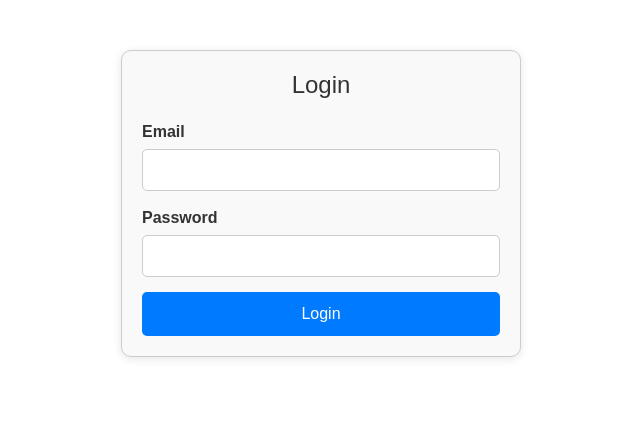
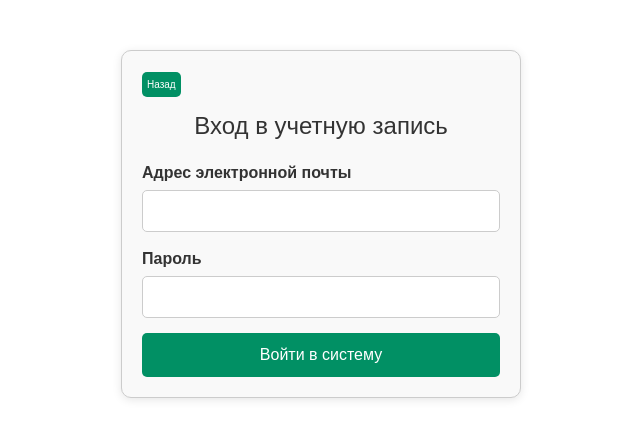
Before and after one commit to Bayelbek/IKTZAP, a React (Create React App) app: page /LoginForm in a window 1280 px wide. Shown: the top 438 px of the page, without its empty margins (319-959 px from the left). Built offline with nearby package versions, Linux system fonts and the light colour scheme; a web font is replaced by a local one.

Commit message:
кнопка назад добавлен

```diff
--- a/src/components/LoginForm/index.js
+++ b/src/components/LoginForm/index.js
@@ -1,5 +1,7 @@
 import React, { useState } from 'react';
 import '../../css/pages/LoginForm/loginForm.css'; // Импортируем стили
+import { useNavigate } from 'react-router-dom';
+
 
 function LoginForm() {
   const [formData, setFormData] = useState({
@@ -9,6 +11,12 @@ function LoginForm() {
 
   const [errors, setErrors] = useState({});
   const [submitted, setSubmitted] = useState(false);
+  const navigate = useNavigate();
+
+  const handleBackClick = () => {
+    navigate(-1); // Возвращает на предыдущую страницу
+  };
+
 
   const handleChange = (e) => {
     const { name, value } = e.target;
@@ -22,13 +30,13 @@ function LoginForm() {
     const errors = {};
 
     if (!formData.email.trim()) {
-      errors.email = 'Email is required';
+      errors.email = 'Требуется электронная почта';
     } else if (!/\S+@\S+\.\S+/.test(formData.email)) {
-      errors.email = 'Email is invalid';
+      errors.email = 'Электронный адрес недействителен';
     }
 
     if (!formData.password) {
-      errors.password = 'Password is required';
+      errors.password = 'Требуется пароль';
     }
 
     return errors;
@@ -41,20 +49,23 @@ function LoginForm() {
 
     if (Object.keys(errors).length === 0) {
       setSubmitted(true);
-      console.log('Form submitted:', formData);
+      console.log('Представленная форма:', formData);
       // Здесь можно добавить логику для отправки данных на сервер
     }
   };
 
   return (
     <div className='loginForm'>
-      <h2 className='title'>Login</h2>
+      <button onClick={handleBackClick} className='buttonStyle'>
+      Назад
+        </button>
+      <h2 className='title'>Вход в учетную запись</h2>
       {submitted ? (
-        <p className='successMessage'>Login successful!</p>
+        <p className='successMessage'>Вход в систему успешно выполнен!</p>
       ) : (
         <form onSubmit={handleSubmit}>
           <div className='formGroup'>
-            <label className='label'>Email</label>
+            <label className='label'>Адрес электронной почты</label>
             <input
               type="email"
               name="email"
@@ -65,7 +76,7 @@ function LoginForm() {
             {errors.email && <p className='error'>{errors.email}</p>}
           </div>
           <div className='formGroup'>
-            <label className='label'>Password</label>
+            <label className='label'>Пароль</label>
             <input
               type="password"
               name="password"
@@ -75,7 +86,7 @@ function LoginForm() {
             />
             {errors.password && <p className='error'>{errors.password}</p>}
           </div>
-          <button type="submit" className='submitButton'>Login</button>
+          <button type="submit" className='submitButton'>Войти в систему</button>
         </form>
       )}
     </div>
--- a/src/components/Register/index.js
+++ b/src/components/Register/index.js
@@ -1,5 +1,6 @@
 import React, { useState } from 'react';
 import  '../../css/pages/RegistrationForm/registration.css';
+import { useNavigate } from 'react-router-dom';
 
 function Registration() {
     const [formData, setFormData] = useState({
@@ -11,6 +12,11 @@ function Registration() {
 
     const [errors, setErrors] = useState({});
     const [submitted, setSubmitted] = useState(false);
+    const navigate = useNavigate();
+
+    const handleBackClick = () => {
+      navigate(-1); // Возвращает на предыдущую страницу
+    };
 
     const handleChange = (e) => {
       const { name, value } = e.target;
@@ -24,23 +30,23 @@ function Registration() {
       const errors = {};
 
       if (!formData.username.trim()) {
-        errors.username = 'Username is required';
+        errors.username = 'Имя пользователя является обязательным';
       }
 
       if (!formData.email.trim()) {
-        errors.email = 'Email is required';
+        errors.email = 'Требуется электронная почта';
       } else if (!/\S+@\S+\.\S+/.test(formData.email)) {
-        errors.email = 'Email is invalid';
+        errors.email = 'Электронный адрес недействителен';
       }
 
       if (!formData.password) {
-        errors.password = 'Password is required';
+        errors.password = 'Требуется пароль';
       } else if (formData.password.length < 6) {
-        errors.password = 'Password must be at least 6 characters';
+        errors.password = 'Пароль должен содержать не менее 6 символов';
       }
 
       if (formData.password !== formData.confirmPassword) {
-        errors.confirmPassword = 'Passwords do not match';
+        errors.confirmPassword = 'Пароль не совпадает';
       }
 
       return errors;
@@ -53,19 +59,22 @@ function Registration() {
 
       if (Object.keys(errors).length === 0) {
         setSubmitted(true);
-        console.log('Form submitted:', formData);
+        console.log('Представленная форма:', formData);
       }
     };
 
     return (
       <div className='registrationForm'>
-        <h2 className='title'>Sign Up</h2>
+        <button onClick={handleBackClick} className='buttonStyle'>
+        Назад
+        </button>
+        <h2 className='title'>Регистрация</h2>
         {submitted ? (
-          <p className='successMessage'>Registration successful!</p>
+          <p className='successMessage'>Регистрация прошла успешно!</p>
         ) : (
           <form onSubmit={handleSubmit}>
             <div className='formGroup'>
-              <label className='label'>Username</label>
+              <label className='label'>Имя пользователя</label>
               <input
                 type="text"
                 name="username"
@@ -76,7 +85,7 @@ function Registration() {
               {errors.username && <p className='error'>{errors.username}</p>}
             </div>
             <div className='formGroup'>
-              <label className='label'>Email</label>
+              <label className='label'>Электронная почта</label>
               <input
                 type="email"
                 name="email"
@@ -87,7 +96,7 @@ function Registration() {
               {errors.email && <p className='error'>{errors.email}</p>}
             </div>
             <div className='formGroup'>
-              <label className='label'>Password</label>
+              <label className='label'>Пароль</label>
               <input
                 type="password"
                 name="password"
@@ -98,7 +107,7 @@ function Registration() {
               {errors.password && <p className='error'>{errors.password}</p>}
             </div>
             <div className='formGroup'>
-              <label className='label'>Confirm Password</label>
+              <label className='label'>Подтвердите пароль</label>
               <input
                 type="password"
                 name="confirmPassword"
@@ -110,7 +119,7 @@ function Registration() {
                 <p className='error'>{errors.confirmPassword}</p>
               )}
             </div>
-            <button type="submit" className='submitButton'>Register</button>
+            <button type="submit" className='submitButton'>Зарегистрироваться</button>
           </form>
         )}
       </div>
--- a/src/css/pages/LoginForm/loginForm.css
+++ b/src/css/pages/LoginForm/loginForm.css
@@ -37,7 +37,7 @@
   .submitButton {
     width: 100%;
     padding: 10px;
-    background-color: #007bff;
+    background-color: #019064;
     color: white;
     border: none;
     border-radius: 5px;
@@ -46,7 +46,11 @@
   }
 
   .submitButton:hover {
-    background-color: #0056b3;
+    transition: all .3s ease;
+    color: black;
+    background-color: white;
+    box-shadow: 0 0 5px 1px rgba(66, 194, 66, 0.541);
+
   }
 
   .error {
--- a/src/css/pages/RegistrationForm/registration.css
+++ b/src/css/pages/RegistrationForm/registration.css
@@ -11,7 +11,7 @@
   .title {
     text-align: center;
     margin-bottom: 20px;
-    font-size: 24px;
+    font-size: 15px;
     color: #333;
   }
 
@@ -37,7 +37,7 @@
   .submitButton {
     width: 100%;
     padding: 10px;
-    background-color: #007bff;
+    background-color: #019064;
     color: white;
     border: none;
     border-radius: 5px;
@@ -46,7 +46,7 @@
   }
 
   .submitButton:hover {
-    background-color: #0056b3;
+    background-color: white;
   }
 
   .error {
@@ -60,3 +60,20 @@
     font-size: 18px;
     color: green;
   }
+
+  .buttonStyle {
+    padding: 5px 5px;
+    margin-bottom: 15px;
+    font-size: 10px;
+    background-color: #019064;
+    color: #fff;
+    border: none;
+    border-radius: 5px;
+    cursor: pointer;
+  }
+  .buttonStyle:hover {
+    transition: all .3s ease;
+    /* color: black; */
+    /* background-color: white; */
+    box-shadow: 0 0 5px 1px rgba(66, 194, 66, 0.541);
+  }
```
